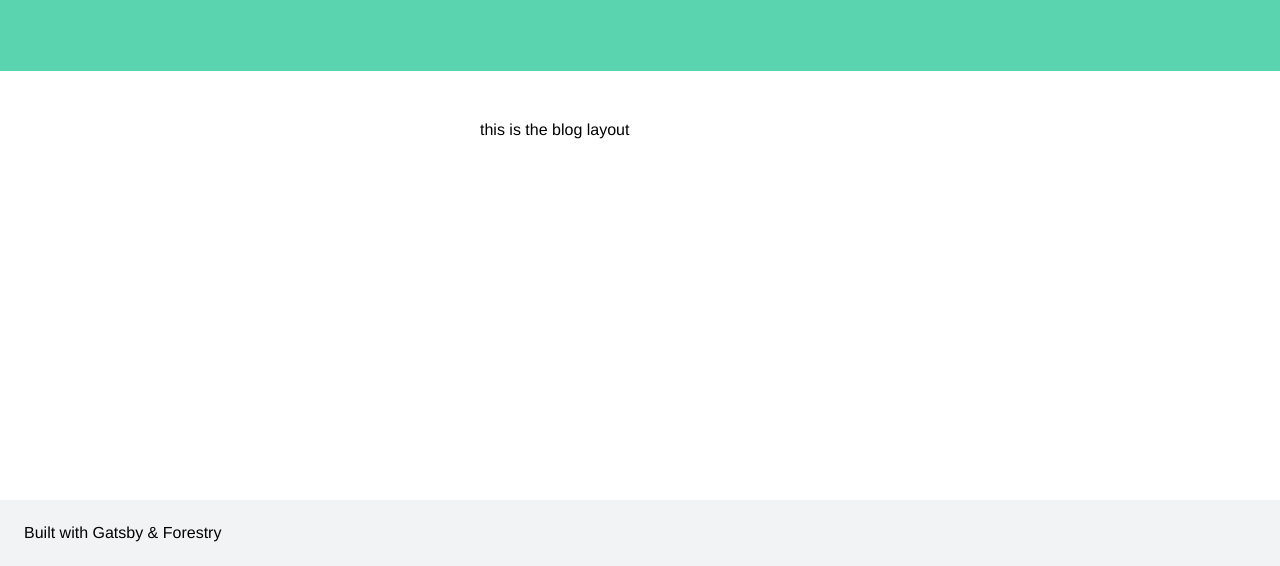
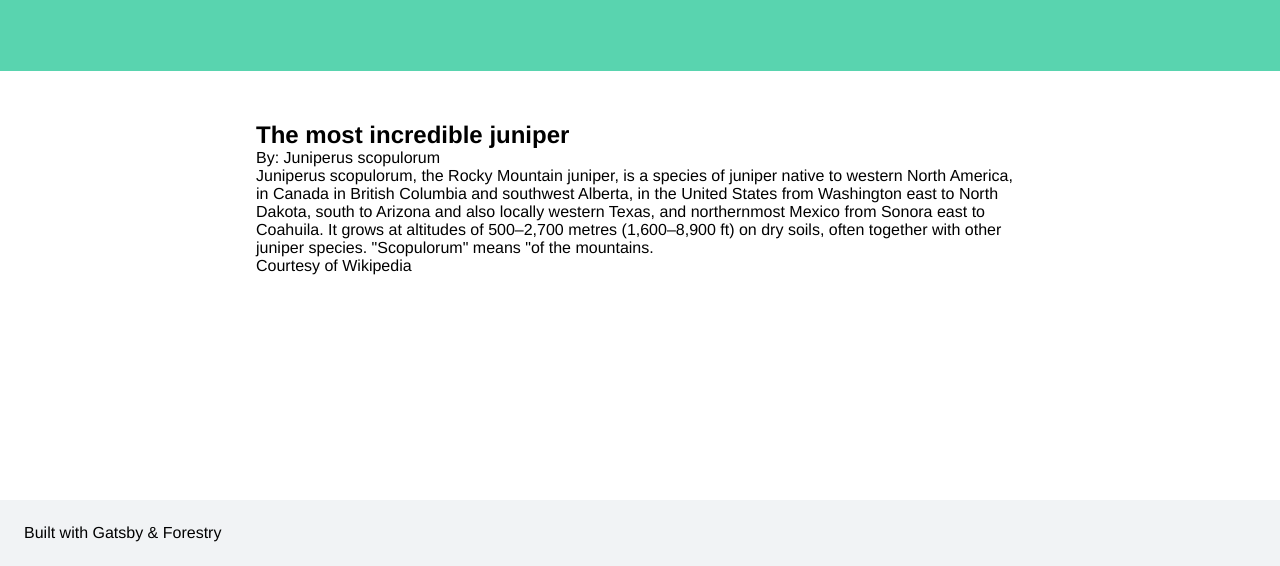
Before and after one commit to kendallstrautman/brevifolia-gatsby-forestry, a Gatsby site: page /blog/rocky-mountain-juniper in a window 1280 px wide. Shown: the part 234-800 px from the top of the page. Built offline with nearby package versions, Linux system fonts and the light colour scheme; Gatsby itself is replaced by a stand-in of ours.

Commit message:
populating blog post data on page

```diff
--- a/src/components/blogList.js
+++ b/src/components/blogList.js
@@ -9,8 +9,8 @@ const Blog = () => {
       <div>
         {blogData.map(blog => {
           return (
-            <li key={blog.node.frontmatter.slug}>
-              <Link to={`/blog/${blog.node.frontmatter.slug}`}>
+            <li key={blog.node.fields.slug}>
+              <Link to={`/blog/${blog.node.fields.slug}`}>
                 <h2>{blog.node.frontmatter.title}</h2>
               </Link>
               <p>{blog.node.excerpt}</p>
--- a/src/content/posts/rocky-mountain-juniper.md
+++ b/src/content/posts/rocky-mountain-juniper.md
@@ -1,6 +1,6 @@
 ---
 title: The most incredible juniper
-slug: juniper
+slug: rocky-mountain-juniper
 author: Juniperus scopulorum
 ---
 
--- a/src/hooks/useBlogData.js
+++ b/src/hooks/useBlogData.js
@@ -8,11 +8,11 @@ const useBlogData = () => {
           node {
             frontmatter {
               title
+            }
+            excerpt
+            fields {
               slug
-              author
             }
-            html
-            excerpt
           }
         }
       }
--- a/src/templates/blog.js
+++ b/src/templates/blog.js
@@ -1,8 +1,28 @@
 import React from "react"
 import Layout from "../components/layout"
+import { graphql } from "gatsby"
 
-const blog = () => {
-  return <Layout>this is the blog layout</Layout>
+export const getPostData = graphql`
+  query($slug: String!) {
+    markdownRemark(fields: { slug: { eq: $slug } }) {
+      frontmatter {
+        title
+        author
+      }
+      html
+    }
+  }
+`
+
+const Blog = props => {
+  const data = props.data.markdownRemark
+  return (
+    <Layout>
+      <h1>{data.frontmatter.title}</h1>
+      <p>By: {data.frontmatter.author}</p>
+      <div dangerouslySetInnerHTML={{ __html: data.html }}></div>
+    </Layout>
+  )
 }
 
-export default blog
+export default Blog
```
Also changed, not shown: src/hooks/useBlogPostData.js (added, +13 -0 lines).
